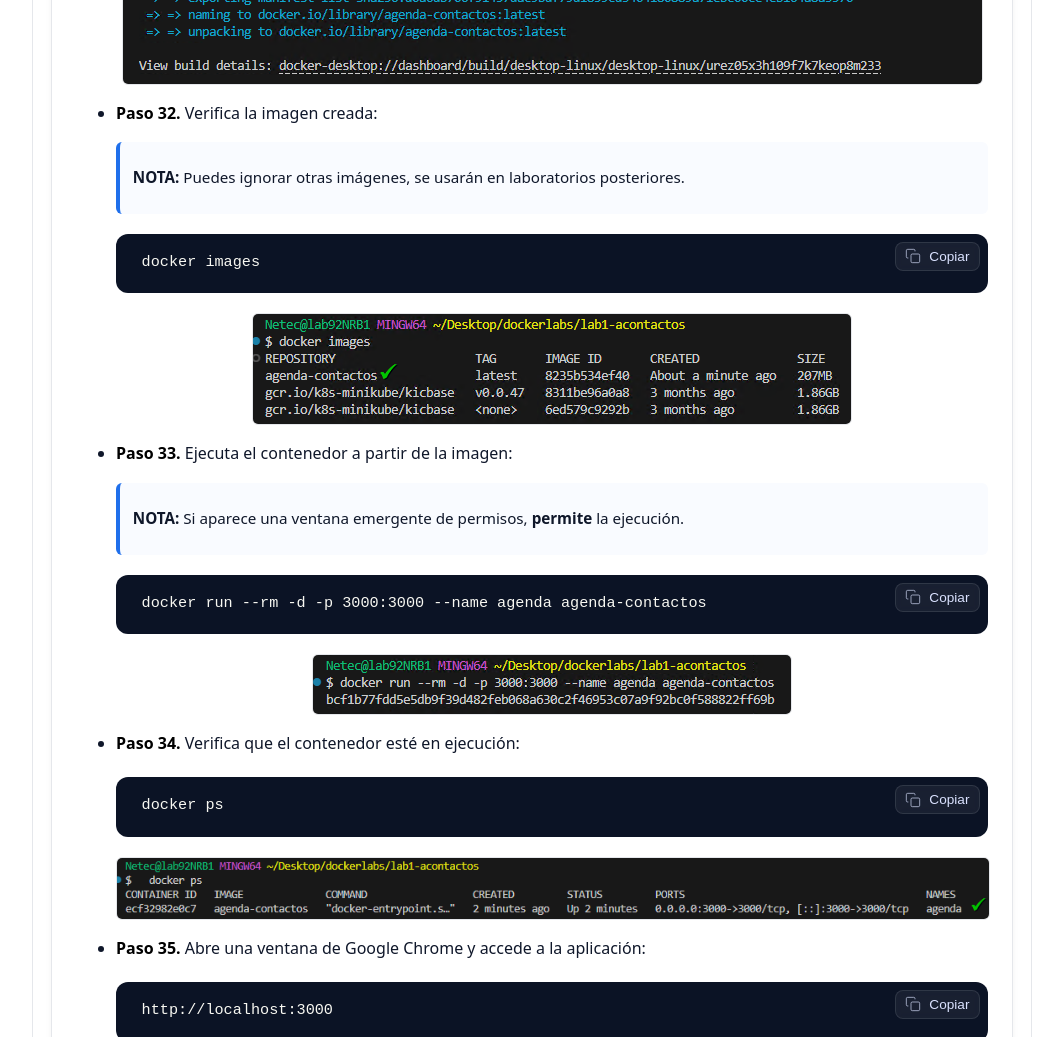
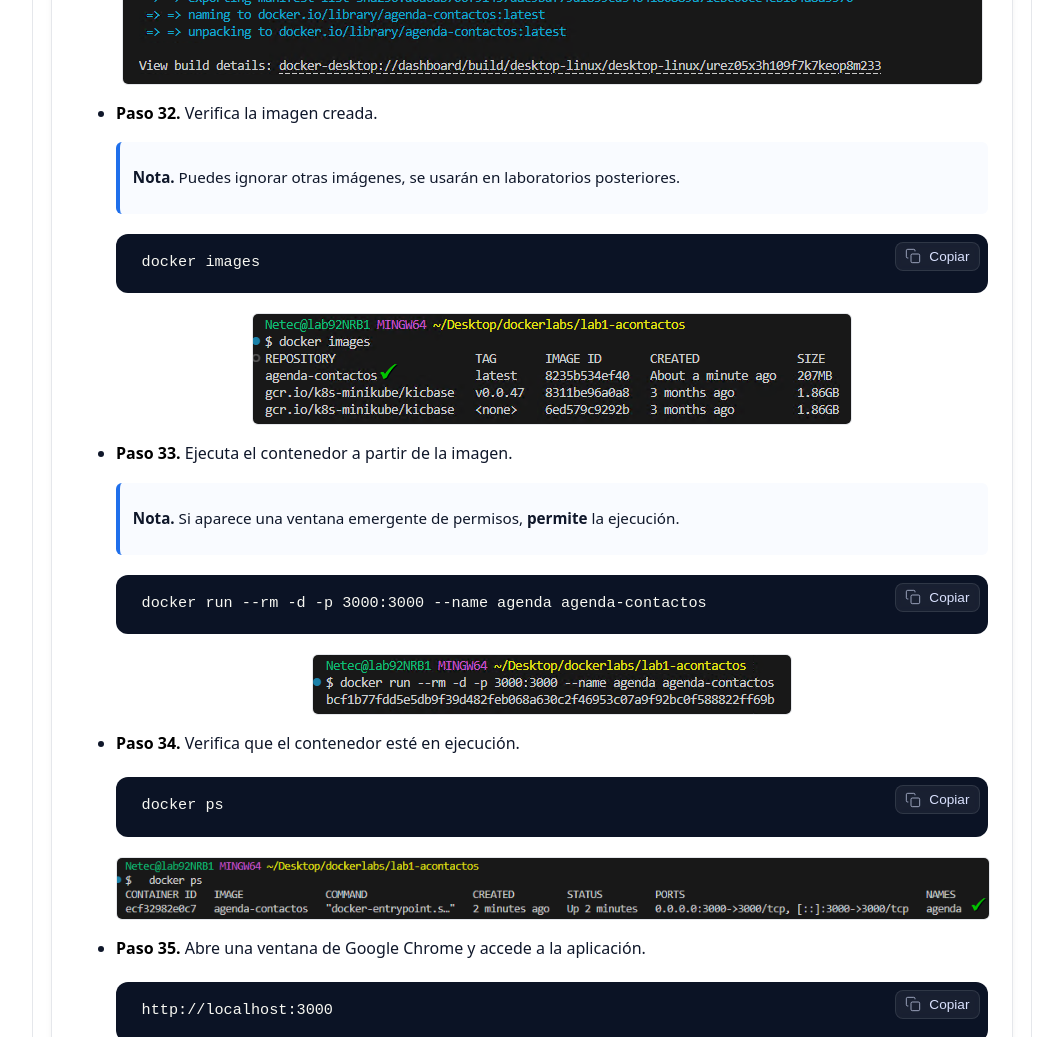
Before and after one commit to Netec-Mx/DOCK_KUB_V2, a Jekyll site: the page built from labs/capitulo1/lab1.md, in a window 1280 px wide and 1400 px high, scrolled down 17367 px. Shown: the part 158-1195 px from the top of the window, without its empty margins (108-1171 px from the left). Built offline with Jekyll 4.4.1, drawn with Linux system fonts in a browser that asks for light colours; some of the changed text lies outside the part shown.

Commit message:
Update lab1.md

````diff
--- a/labs/capitulo1/lab1.md
+++ b/labs/capitulo1/lab1.md
@@ -39,7 +39,7 @@ next: /capitulo2/lab2/
 
 ---
 
-### Tarea 1: Preparar el entorno de trabajo
+### Tarea 1. Preparar el entorno de trabajo
 
 Configurar la estructura de carpetas y archivos del proyecto para mantener una buena organización desde el inicio.
 
@@ -57,7 +57,7 @@ Configurar la estructura de carpetas y archivos del proyecto para mantener una b
 
 - **Paso 5.** Verifica que **Docker** esté instalado.
 
-  > **NOTA:** Copia y pega el siguiente comando en la terminal. **La versión puede variar.**
+  > **Nota.** Copia y pega el siguiente comando en la terminal. **La versión puede variar.**
   {: .lab-note .info .compact}
 
   ```bash
@@ -65,7 +65,7 @@ Configurar la estructura de carpetas y archivos del proyecto para mantener una b
   ```
   ![micint]({{ page.images_base | relative_url }}/3.png)
 
-- **Paso 6.** Verifica **Node.js** y **npm**:
+- **Paso 6.** Verifica **Node.js** y **npm**.
 
   ```bash
   node -v
@@ -77,16 +77,16 @@ Configurar la estructura de carpetas y archivos del proyecto para mantener una b
   ```
   ![micint]({{ page.images_base | relative_url }}/6.png)
 
-- **Paso 7.** Crea la estructura base del directorio del curso en el **Escritorio** del equipo asignado:
+- **Paso 7.** Crea la estructura base del directorio del curso en el **Escritorio** del equipo asignado.
 
-  > **IMPORTANTE:** Si es necesario, ajusta manualmente las rutas en la terminal para crear la estructura de directorios.
+  > **Importante.** Si es necesario, ajusta manualmente las rutas en la terminal para crear la estructura de directorios.
   {: .lab-note .important .compact}
 
   - Entra al directorio **Desktop**.
   - Crea un directorio llamado `dockerlabs`.
   - Crea el subdirectorio `lab1-acontactos`.
   - Dentro, crea los directorios `frontend` y `backend`.
-  - Puedes ejecutar lo siguiente para crearlo todo:
+  - Puedes ejecutar lo siguiente para crearlo todo.
 
   ```bash
   cd Desktop/
@@ -95,7 +95,7 @@ Configurar la estructura de carpetas y archivos del proyecto para mantener una b
   mkdir frontend backend
   ```
 
-- **Paso 8.** Verifica la estructura con el siguiente comando:
+- **Paso 8.** Verifica la estructura con el siguiente comando.
 
   ```bash
   ls -la -R
@@ -106,7 +106,7 @@ Configurar la estructura de carpetas y archivos del proyecto para mantener una b
 
 - **Paso 9.** Abre el directorio del proyecto en **VS Code**.
 
-  > **NOTA:** Da clic en el icono como se muestra en la imagen.
+  > **Nota.** Da clic en el icono como se muestra en la imagen.
   {: .lab-note .info .compact}
   ![micint]({{ page.images_base | relative_url }}/8.png)
 
@@ -115,7 +115,7 @@ Configurar la estructura de carpetas y archivos del proyecto para mantener una b
 
 - **Paso 11.** Navega al directorio **dockerlabs** (en el Escritorio) y da clic en **Select Folder**.
 
-  > **NOTA:** Si aparece la ventana emergente, selecciona **Yes, I trust the authors**.
+  > **Nota.** Si aparece la ventana emergente, selecciona **Yes, I trust the authors**.
   {: .lab-note .info .compact}
   ![micint]({{ page.images_base | relative_url }}/10.png)
 
@@ -128,15 +128,15 @@ Configurar la estructura de carpetas y archivos del proyecto para mantener una b
 
 ---
 
-### Tarea 2: Crear el backend en Node.js
+### Tarea 2. Crear el backend en Node.js
 
-Implementar un servidor **Express** que maneje rutas para agregar, listar, actualizar y borrar contactos, **y que sirva el frontend**.
+Implementar un servidor **Express** que maneje rutas para agregar, listar, actualizar y borrar contactos **y que sirva el frontend**.
 
 #### Tarea 2.1
 
 - **Paso 13.** Asegúrate de estar dentro de la carpeta **backend**.
 
-  > **NOTA:** Abre la **Terminal** desde la esquina superior derecha y navega al directorio desde la terminal.
+  > **Nota.** Abre la **Terminal** desde la esquina superior derecha y navega al directorio desde la terminal.
   {: .lab-note .info .compact}
 
   ```bash
@@ -144,9 +144,9 @@ Implementar un servidor **Express** que maneje rutas para agregar, listar, actua
   ```
   ![micint]({{ page.images_base | relative_url }}/12.png)
 
-- **Paso 14.** Inicializa un proyecto de **Node.js** en la carpeta `backend` e instala **Express**:
+- **Paso 14.** Inicializa un proyecto de **Node.js** en la carpeta `backend` e instala **Express**.
 
-  > **NOTA:** Verifica que el directorio actual sea **backend**.
+  > **Nota.** Verifica que el directorio actual sea **backend**.
   {: .lab-note .info .compact}
 
   ```bash
@@ -155,7 +155,7 @@ Implementar un servidor **Express** que maneje rutas para agregar, listar, actua
   ```
   ![micint]({{ page.images_base | relative_url }}/13.png)
 
-- **Paso 15.** Crea el archivo `server.js` dentro de **backend**:
+- **Paso 15.** Crea el archivo `server.js` dentro de **backend**.
 
   ```bash
   touch server.js
@@ -239,9 +239,9 @@ Implementar un servidor **Express** que maneje rutas para agregar, listar, actua
   });
   ```
 
-- **Paso 17.** Valida la ejecución del servidor. Ejecuta el siguiente comando en la terminal dentro del directorio **backend**
+- **Paso 17.** Valida la ejecución del servidor. Ejecuta el siguiente comando en la terminal dentro del directorio **backend**.
 
-  > **NOTA:** **Acepta** los permisos si aparece una ventana emergente.
+  > **Nota.** **Acepta** los permisos si aparece una ventana emergente.
   {: .lab-note .info .compact}
 
   ```bash
@@ -278,7 +278,7 @@ Implementar un servidor **Express** que maneje rutas para agregar, listar, actua
 
 ---
 
-### Tarea 3: Crear el frontend
+### Tarea 3. Crear el frontend
 
 Construir una página **HTML/CSS/JS** que interactúe con el backend para agregar y mostrar contactos.
 
@@ -286,7 +286,7 @@ Construir una página **HTML/CSS/JS** que interactúe con el backend para agrega
 
 - **Paso 23.** En la carpeta `frontend`, crea los archivos base y abre `index.html`:
 
-  > **NOTA:** Si estás en **backend**, sube un nivel antes de entrar a **frontend**.
+  > **Nota.** Si estás en **backend**, sube un nivel antes de entrar a **frontend**.
   {: .lab-note .info .compact}
 
   ```bash
@@ -297,7 +297,7 @@ Construir una página **HTML/CSS/JS** que interactúe con el backend para agrega
 
 - **Paso 24.** Copia y pega el siguiente código **HTML** dentro de `index.html`.
 
-  > **NOTA:** El **frontend** se comunica con el **backend** usando **fetch**, simulando el consumo de una API REST.
+  > **Nota.** El **frontend** se comunica con el **backend** usando **fetch**, simulando el consumo de una API REST.
   {: .lab-note .info .compact}
 
   - **Título**: "Agenda de Contactos".
@@ -341,13 +341,13 @@ Construir una página **HTML/CSS/JS** que interactúe con el backend para agrega
   </html>
   ```
 
-- **Paso 25.** Abre el archivo **style.css** (en el directorio **frontend**):
+- **Paso 25.** Abre el archivo **style.css** (en el directorio **frontend**).
 
   ```bash
   code style.css
   ```
 
-- **Paso 26.** Copia y pega el siguiente código en **style.css**:
+- **Paso 26.** Copia y pega el siguiente código en **style.css**.
 
   ```css
   /* Estilos generales */
@@ -564,7 +564,7 @@ Construir una página **HTML/CSS/JS** que interactúe con el backend para agrega
 
 ---
 
-### Tarea 4: Crear el Dockerfile
+### Tarea 4. Crear el Dockerfile
 
 Contenerizar la aplicación en una imagen **Docker**.
 
@@ -572,7 +572,7 @@ Contenerizar la aplicación en una imagen **Docker**.
 
 - **Paso 29.** Crea el archivo **Dockerfile** en el directorio **lab1-acontactos**.
 
-  > **NOTA:** Si te encuentras en **frontend**, sube un nivel antes de crear el archivo. Ajusta las rutas si es necesario.
+  > **Nota.** Si te encuentras en **frontend**, sube un nivel antes de crear el archivo. Ajusta las rutas si es necesario.
   {: .lab-note .info .compact}
 
   ```bash
@@ -581,7 +581,7 @@ Contenerizar la aplicación en una imagen **Docker**.
   code Dockerfile
   ```
 
-- **Paso 30.** Copia y pega el siguiente contenido en el **Dockerfile**:
+- **Paso 30.** Copia y pega el siguiente contenido en el **Dockerfile**.
 
   - **Imagen base**: usa `node:20-alpine` (ligera y optimizada).
   - **Directorio de trabajo**: establece `/app`.
@@ -609,9 +609,9 @@ Contenerizar la aplicación en una imagen **Docker**.
   CMD ["node", "backend/server.js"]
   ```
 
-- **Paso 31.** Construye la imagen **Docker**:
+- **Paso 31.** Construye la imagen **Docker**.
 
-  > **NOTA:** El comando se ejecuta en el directorio raíz **lab1-acontactos**. La salida puede ser extensa.
+  > **Nota.** El comando se ejecuta en el directorio raíz **lab1-acontactos**. La salida puede ser extensa.
   {: .lab-note .info .compact}
 
   ```bash
@@ -619,9 +619,9 @@ Contenerizar la aplicación en una imagen **Docker**.
   ```
   ![micint]({{ page.images_base | relative_url }}/17.png)
 
-- **Paso 32.** Verifica la imagen creada:
+- **Paso 32.** Verifica la imagen creada.
 
-  > **NOTA:** Puedes ignorar otras imágenes, se usarán en laboratorios posteriores.
+  > **Nota.** Puedes ignorar otras imágenes, se usarán en laboratorios posteriores.
   {: .lab-note .info .compact}
 
   ```bash
@@ -629,9 +629,9 @@ Contenerizar la aplicación en una imagen **Docker**.
   ```
   ![micint]({{ page.images_base | relative_url }}/18.png)
 
-- **Paso 33.** Ejecuta el contenedor a partir de la imagen:
+- **Paso 33.** Ejecuta el contenedor a partir de la imagen.
 
-  > **NOTA:** Si aparece una ventana emergente de permisos, **permite** la ejecución.
+  > **Nota.** Si aparece una ventana emergente de permisos, **permite** la ejecución.
   {: .lab-note .info .compact}
 
   ```bash
@@ -639,14 +639,14 @@ Contenerizar la aplicación en una imagen **Docker**.
   ```
   ![micint]({{ page.images_base | relative_url }}/19.png)
 
-- **Paso 34.** Verifica que el contenedor esté en ejecución:
+- **Paso 34.** Verifica que el contenedor esté en ejecución.
 
   ```bash
   docker ps
   ```
   ![micint]({{ page.images_base | relative_url }}/20.png)
 
-- **Paso 35.** Abre una ventana de Google Chrome y accede a la aplicación:
+- **Paso 35.** Abre una ventana de Google Chrome y accede a la aplicación.
 
   ```
   http://localhost:3000
@@ -676,7 +676,7 @@ Contenerizar la aplicación en una imagen **Docker**.
 
   ![micint]({{ page.images_base | relative_url }}/22.png)
 
-- **Paso 37.** Cuando termines de interactuar con la **Agenda de Contactos**, detén el contenedor:
+- **Paso 37.** Cuando termines de interactuar con la **Agenda de Contactos**, detén el contenedor.
 
   ```bash
   docker stop agenda
````
Also changed, not shown: other parts of labs/capitulo1/lab1.md (+7 -7 lines).
